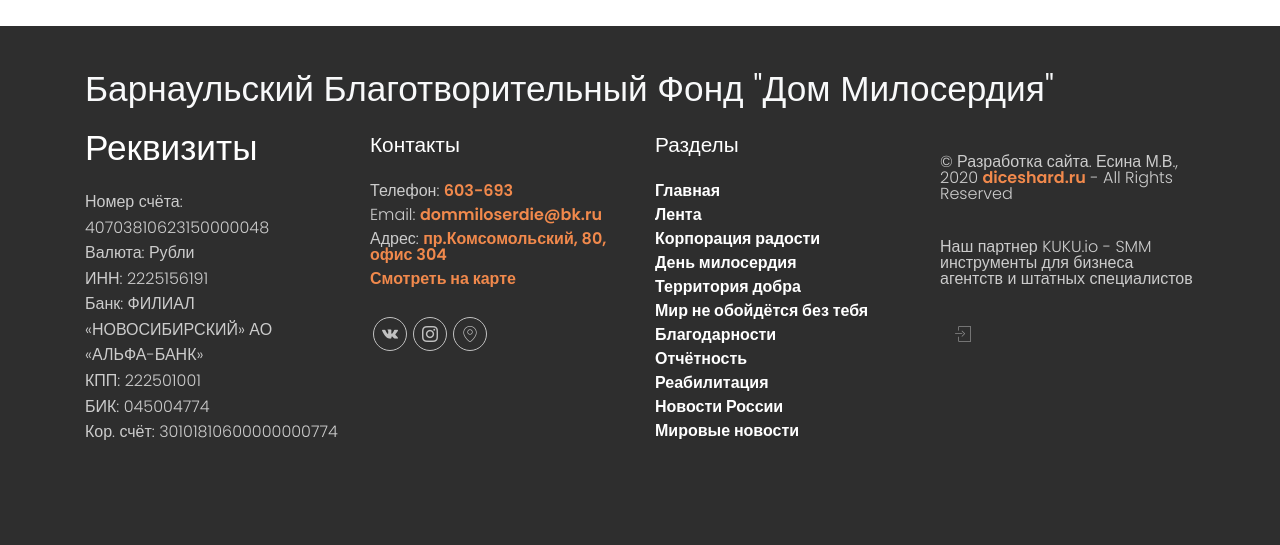
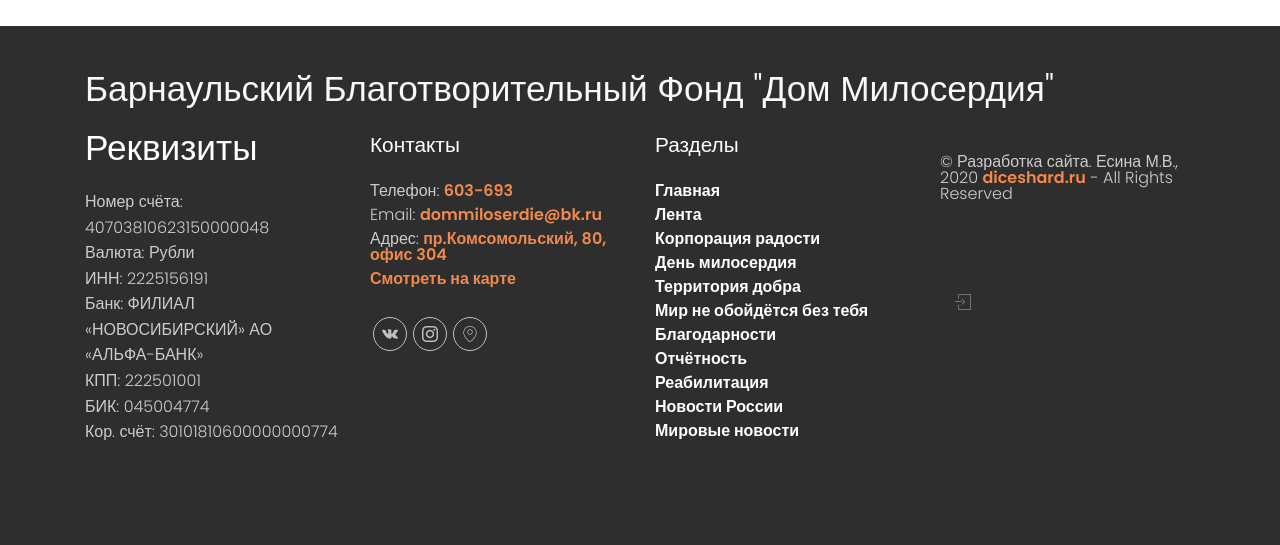
Before and after one commit to megosha/dom_miloserdia_api, a Django app: page /blagodarnost/ in a window 1280 px wide. Shown: the part 1080-1625 px from the top of the page. Run offline with Django 3.2, Linux system fonts and the light colour scheme; data that the repository does not hold is empty; some libraries are stand-ins or nearby versions; some web fonts are replaced.

Commit message:
minor changes

```diff
--- a/templates/footer.html
+++ b/templates/footer.html
@@ -69,7 +69,9 @@
                 <h3 class="mb-4 footer-title mbr-fonts-style display-5"></h3>
                 <div class="mbr-footer-list mbr-fonts-style display-4">
                     <ul class="list">
-                        <li>© Разработка сайта. Есина М.В., 2020 <a href="https://diceshard.ru/" target="_blank">diceshard.ru</a> - All Rights Reserved</li></ul><p><span style="font-size: 1rem;">Наш партнер KUKU.io - SMM инструменты для бизнеса агентств и штатных специалистов</span><br></p><ul class="list">
+                        <li>© Разработка сайта. Есина М.В., 2020 <a href="https://diceshard.ru/" target="_blank">diceshard.ru</a> - All Rights Reserved</li></ul>
+                    <br>
+                    <ul class="list">
                     </ul>
                 </div>
                 <div class="col-md-3 col-sm-6 stats-item col-md-6">
```
